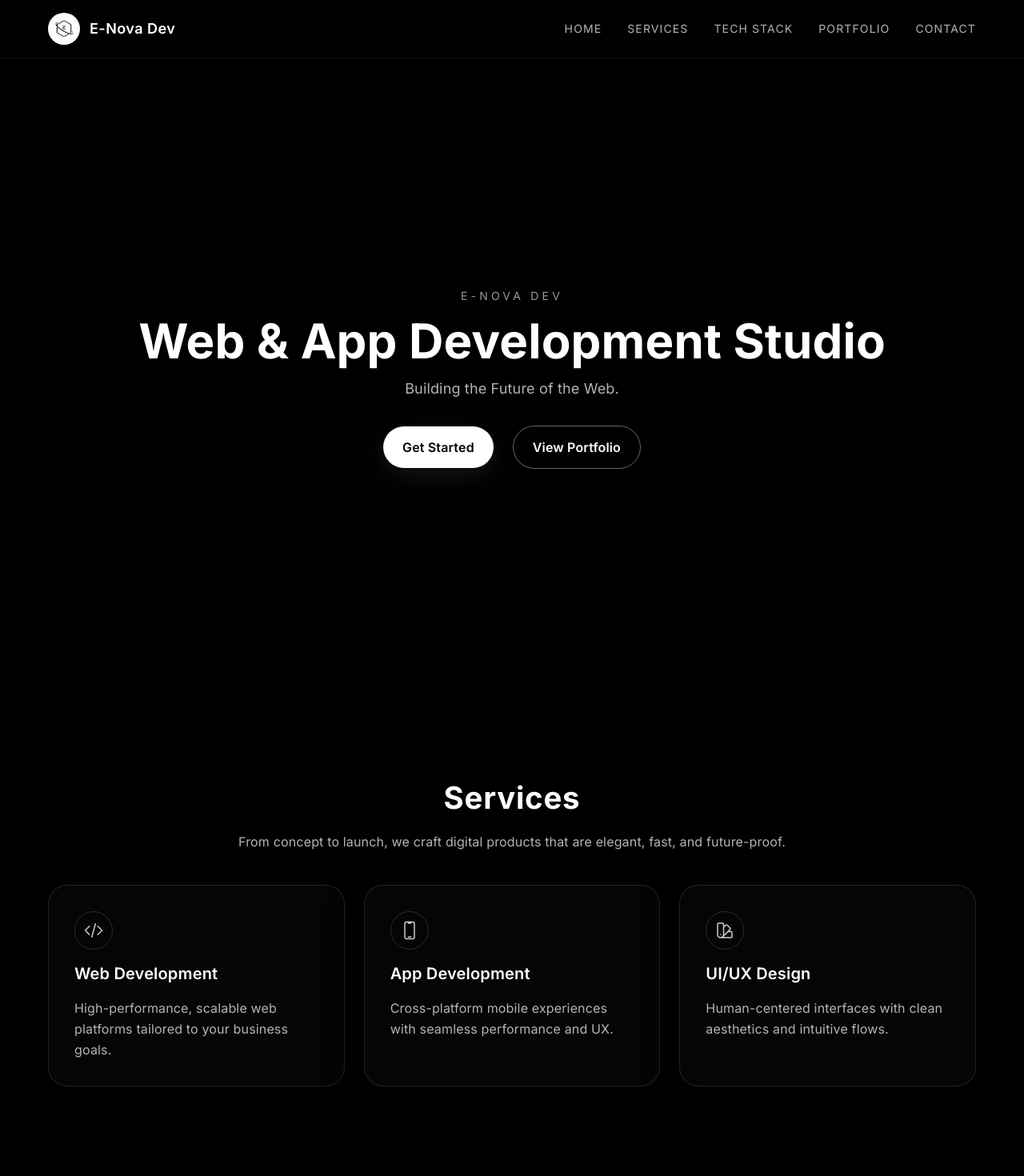
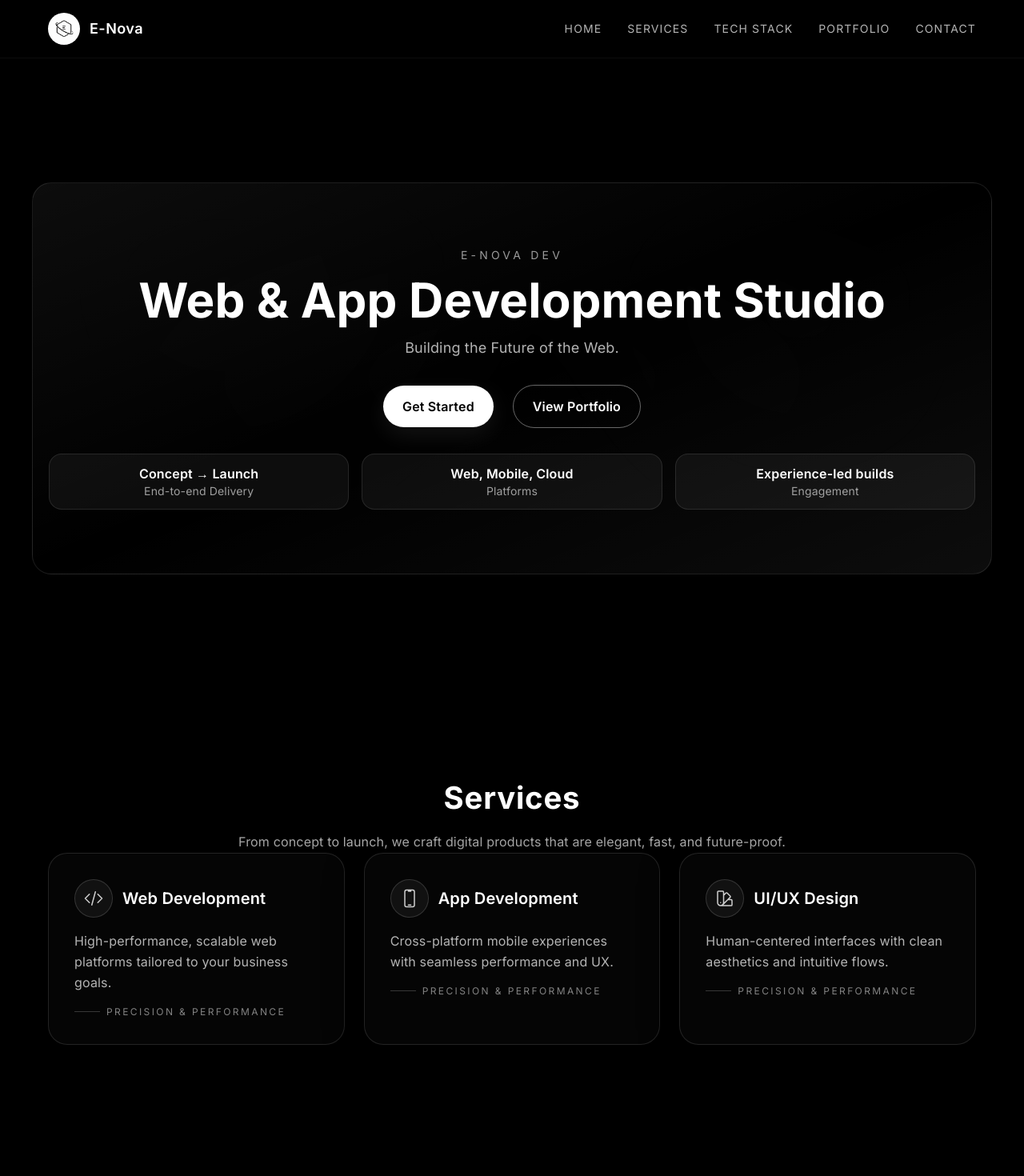
Before and after one commit to EmileGhorra/enova-dev, a Next.js app: page / in a window 1280 px wide. Shown: the top 1470 px of the page at 80% size. Built offline with nearby package versions, Linux system fonts and the light colour scheme.

Commit message:
First Commit

```diff
--- a/app/globals.css
+++ b/app/globals.css
@@ -12,6 +12,7 @@ body {
   font-family: theme("fontFamily.sans");
   letter-spacing: 0.01em;
   min-height: 100vh;
+  scroll-behavior: smooth;
 }
 
 a {
@@ -50,6 +51,17 @@ a {
   to { opacity: 1; transform: translateY(0); }
 }
 
+.reveal {
+  opacity: 0;
+  transform: translateY(18px) scale(0.99);
+  transition: opacity 0.65s ease, transform 0.65s ease;
+}
+
+.reveal-visible {
+  opacity: 1;
+  transform: translateY(0) scale(1);
+}
+
 input, textarea {
   background-color: transparent;
   color: #fff;
@@ -82,6 +94,7 @@ input:focus, textarea:focus {
   font-weight: 600;
   box-shadow: 0 10px 30px rgba(255,255,255,0.08);
   transition: transform 0.2s ease, box-shadow 0.2s ease, background 0.2s ease, color 0.2s ease;
+  text-align: center;
 }
 
 .btn-primary:hover {
@@ -99,6 +112,7 @@ input:focus, textarea:focus {
   color: #fff;
   font-weight: 600;
   transition: transform 0.2s ease, border-color 0.2s ease, box-shadow 0.2s ease;
+  text-align: center;
 }
 
 .btn-outline:hover {
@@ -112,13 +126,14 @@ input:focus, textarea:focus {
   border-radius: 1.5rem;
   background: rgba(255,255,255,0.02);
   box-shadow: 0 10px 50px rgba(0,0,0,0.45);
-  transition: transform 0.2s ease, border-color 0.2s ease, box-shadow 0.2s ease;
+  transition: transform 0.2s ease, border-color 0.2s ease, box-shadow 0.2s ease, background 0.2s ease;
 }
 
 .card:hover {
   transform: translateY(-4px);
   border-color: rgba(255,255,255,0.25);
   box-shadow: 0 14px 60px rgba(0,0,0,0.55);
+  background: rgba(255,255,255,0.04);
 }
 
 .section-heading {
--- a/components/Contact.tsx
+++ b/components/Contact.tsx
@@ -1,9 +1,16 @@
+'use client';
+
+import Reveal from "./Reveal";
+
 export default function Contact() {
   return (
     <section id="contact" className="section">
       <div className="container max-w-3xl mx-auto">
+        <Reveal className="space-y-2 text-center">
           <h2 className="section-heading">Get In Touch</h2>
           <p className="section-subtitle">Let’s build something extraordinary together.</p>
+        </Reveal>
+        <Reveal>
           <form className="space-y-4">
             <div className="grid gap-4 md:grid-cols-2">
               <input type="text" name="name" placeholder="Name" aria-label="Name" required />
@@ -12,6 +19,7 @@ export default function Contact() {
             <textarea name="message" placeholder="Message" aria-label="Message" required />
             <button type="submit" className="btn-primary w-full md:w-auto">Submit</button>
           </form>
+        </Reveal>
       </div>
     </section>
   );
--- a/components/Hero.tsx
+++ b/components/Hero.tsx
@@ -1,9 +1,16 @@
+'use client';
+
 import Link from "next/link";
+import Reveal from "./Reveal";
 
 export default function Hero() {
   return (
     <section id="home" className="section flex items-center justify-center min-h-screen">
-      <div className="container text-center space-y-8 fade-in">
+      <div className="container relative overflow-hidden rounded-3xl border border-white/10 bg-gradient-to-br from-white/5 via-white/0 to-white/5 px-6 py-12 sm:py-16 lg:py-20 shadow-[0_30px_120px_rgba(0,0,0,0.45)]">
+        <div className="absolute inset-0 pointer-events-none [mask-image:radial-gradient(60%_60%_at_50%_50%,#000_0%,transparent_100%)]">
+          <div className="absolute inset-0 opacity-20 blur-3xl bg-[radial-gradient(circle_at_20%_20%,rgba(255,255,255,0.12),transparent_40%),radial-gradient(circle_at_80%_30%,rgba(255,255,255,0.1),transparent_35%)]" />
+        </div>
+        <Reveal className="relative text-center space-y-8">
           <div className="space-y-4">
             <p className="text-sm uppercase tracking-[0.3em] text-white/60">E-Nova Dev</p>
             <h1 className="text-4xl sm:text-5xl md:text-6xl font-bold leading-tight">
@@ -13,10 +20,23 @@ export default function Hero() {
               Building the Future of the Web.
             </p>
           </div>
-        <div className="flex flex-col sm:flex-row items-center justify-center gap-4 sm:gap-6 fade-in-delay">
+          <div className="flex flex-col sm:flex-row items-center justify-center gap-4 sm:gap-6">
             <Link href="#contact" className="btn-primary w-full sm:w-auto">Get Started</Link>
             <Link href="#portfolio" className="btn-outline w-full sm:w-auto">View Portfolio</Link>
           </div>
+          <div className="grid grid-cols-1 sm:grid-cols-3 gap-4 text-sm text-white/70">
+            {[
+              { label: "End-to-end Delivery", value: "Concept → Launch" },
+              { label: "Platforms", value: "Web, Mobile, Cloud" },
+              { label: "Engagement", value: "Experience-led builds" }
+            ].map((item) => (
+              <div key={item.label} className="rounded-2xl border border-white/10 bg-white/5 px-4 py-3">
+                <p className="text-white text-base font-semibold">{item.value}</p>
+                <p className="text-white/60">{item.label}</p>
+              </div>
+            ))}
+          </div>
+        </Reveal>
       </div>
     </section>
   );
--- a/components/Navbar.tsx
+++ b/components/Navbar.tsx
@@ -1,5 +1,9 @@
+'use client';
+
 import Link from "next/link";
 import Image from "next/image";
+import { useEffect, useState } from "react";
+import { Bars3Icon, XMarkIcon } from "@heroicons/react/24/outline";
 
 const navLinks = [
   { href: "#home", label: "Home" },
@@ -10,16 +14,25 @@ const navLinks = [
 ];
 
 export default function Navbar() {
+  const [open, setOpen] = useState(false);
+
+  useEffect(() => {
+    const handler = () => setOpen(false);
+    window.addEventListener("resize", handler);
+    return () => window.removeEventListener("resize", handler);
+  }, []);
+
   return (
     <header className="sticky top-0 z-30 backdrop-blur-sm bg-black/40 border-b border-white/5">
-      <nav className="container flex items-center justify-between py-4">
+      <nav className="container">
+        <div className="hidden md:flex items-center justify-between py-4">
           <Link href="#home" className="flex items-center gap-3">
             <div className="relative h-10 w-10 overflow-hidden rounded-full border border-white/20 bg-white p-1">
               <Image src="/logo.png" alt="E-Nova Dev" fill className="object-contain" priority />
             </div>
-          <span className="text-lg font-semibold tracking-wide">E-Nova Dev</span>
+            <span className="text-lg font-semibold tracking-wide">E-Nova</span>
           </Link>
-        <div className="hidden md:flex items-center gap-8 text-sm uppercase tracking-[0.08em]">
+          <div className="flex items-center gap-8 text-sm uppercase tracking-[0.08em]">
             {navLinks.map((link) => (
               <Link
                 key={link.href}
@@ -30,13 +43,63 @@ export default function Navbar() {
               </Link>
             ))}
           </div>
-        <div className="flex md:hidden gap-3 text-xs uppercase tracking-[0.08em] text-white/70">
+        </div>
+
+        <div className="grid grid-cols-3 items-center md:hidden py-3">
+          <div />
+          <Link href="#home" className="flex items-center justify-center gap-2">
+            <div className="relative h-10 w-10 overflow-hidden rounded-full border border-white/20 bg-white p-1">
+              <Image src="/logo.png" alt="E-Nova Dev" fill className="object-contain" priority />
+            </div>
+            <span className="text-base font-semibold tracking-wide">E-Nova</span>
+          </Link>
+          <div className="flex items-center justify-end">
+            <button
+              type="button"
+              aria-label="Toggle menu"
+              onClick={() => setOpen((v) => !v)}
+              className="inline-flex h-11 w-11 items-center justify-center rounded-full border border-white/10 bg-white/5 text-white"
+            >
+              {open ? <XMarkIcon className="h-6 w-6" /> : <Bars3Icon className="h-6 w-6" />}
+            </button>
+          </div>
+        </div>
+
+        <div
+          className={`fixed inset-0 z-40 transition-opacity duration-300 md:hidden ${
+            open ? "pointer-events-auto bg-black/60 opacity-100" : "pointer-events-none opacity-0"
+          }`}
+          onClick={() => setOpen(false)}
+        />
+        <aside
+          className={`fixed right-0 top-0 z-50 h-full w-64 transform bg-black/90 backdrop-blur border-l border-white/10 transition-transform duration-300 md:hidden ${
+            open ? "translate-x-0" : "translate-x-full"
+          }`}
+        >
+          <div className="flex items-center justify-between px-5 py-4 border-b border-white/10">
+            <span className="text-sm uppercase tracking-[0.18em] text-white/70">Navigate</span>
+            <button
+              type="button"
+              aria-label="Close menu"
+              onClick={() => setOpen(false)}
+              className="rounded-full border border-white/10 p-2 text-white/80"
+            >
+              <XMarkIcon className="h-5 w-5" />
+            </button>
+          </div>
+          <div className="flex flex-col gap-3 px-5 py-6 text-sm uppercase tracking-[0.12em]">
             {navLinks.map((link) => (
-            <Link key={link.href} href={link.href} className="hover:text-white">
+              <Link
+                key={link.href}
+                href={link.href}
+                className="rounded-lg border border-white/10 bg-white/5 px-3 py-3 text-white/80 hover:text-white hover:border-white/30"
+                onClick={() => setOpen(false)}
+              >
                 {link.label}
               </Link>
             ))}
           </div>
+        </aside>
       </nav>
     </header>
   );
--- /dev/null
+++ b/components/Reveal.tsx
@@ -0,0 +1,49 @@
+'use client';
+
+import { useEffect, useRef, useState, type ReactNode } from "react";
+import clsx from "clsx";
+
+type RevealProps = {
+  children: ReactNode;
+  delay?: number;
+  className?: string;
+};
+
+export default function Reveal({ children, delay = 0, className }: RevealProps) {
+  const ref = useRef<HTMLDivElement | null>(null);
+  const [visible, setVisible] = useState(false);
+
+  useEffect(() => {
+    const node = ref.current;
+    if (!node) return;
+
+    const observer = new IntersectionObserver(
+      (entries) => {
+        entries.forEach((entry) => {
+          if (entry.isIntersecting) {
+            setVisible(true);
+            observer.disconnect();
+          }
+        });
+      },
+      { threshold: 0.2 }
+    );
+
+    observer.observe(node);
+    return () => observer.disconnect();
+  }, []);
+
+  return (
+    <div
+      ref={ref}
+      className={clsx(
+        "reveal",
+        visible && "reveal-visible",
+        className
+      )}
+      style={{ transitionDelay: `${delay}ms` }}
+    >
+      {children}
+    </div>
+  );
+}
--- a/components/Services.tsx
+++ b/components/Services.tsx
@@ -1,4 +1,7 @@
+'use client';
+
 import { CodeBracketIcon, DevicePhoneMobileIcon, SwatchIcon } from "@heroicons/react/24/outline";
+import Reveal from "./Reveal";
 
 const services = [
   {
@@ -22,19 +25,27 @@ export default function Services() {
   return (
     <section id="services" className="section">
       <div className="container">
+        <Reveal className="space-y-2 text-center">
           <h2 className="section-heading">Services</h2>
           <p className="section-subtitle">
             From concept to launch, we craft digital products that are elegant, fast, and future-proof.
           </p>
+        </Reveal>
         <div className="grid gap-6 md:grid-cols-3">
           {services.map((service) => (
-            <div key={service.title} className="card p-6 lg:p-8 space-y-4">
-              <div className="h-12 w-12 rounded-full border border-white/15 flex items-center justify-center text-white/80">
+            <Reveal key={service.title} className="card p-6 lg:p-8 space-y-4">
+              <div className="flex items-center gap-3">
+                <div className="h-12 w-12 rounded-full border border-white/15 flex items-center justify-center text-white/80 bg-white/5">
                   <service.icon className="h-6 w-6" />
                 </div>
                 <h3 className="text-xl font-semibold">{service.title}</h3>
+              </div>
               <p className="text-white/70 leading-relaxed">{service.description}</p>
+              <div className="flex items-center gap-2 text-xs uppercase tracking-[0.2em] text-white/50">
+                <span className="inline-block h-px w-8 bg-white/20" />
+                Precision & Performance
               </div>
+            </Reveal>
           ))}
         </div>
       </div>
--- a/package.json
+++ b/package.json
@@ -10,6 +10,7 @@
   },
   "dependencies": {
     "@heroicons/react": "^2.1.1",
+    "clsx": "^2.1.1",
     "next": "14.2.5",
     "react": "18.3.1",
     "react-dom": "18.3.1"
```
Also changed, not shown: components/Portfolio.tsx (+11 -1 lines), components/TechStack.tsx (+11 -6 lines), 1 other file (tests, documents, lock files or other folders). Lines whose indentation alone changed are shown as unchanged.
